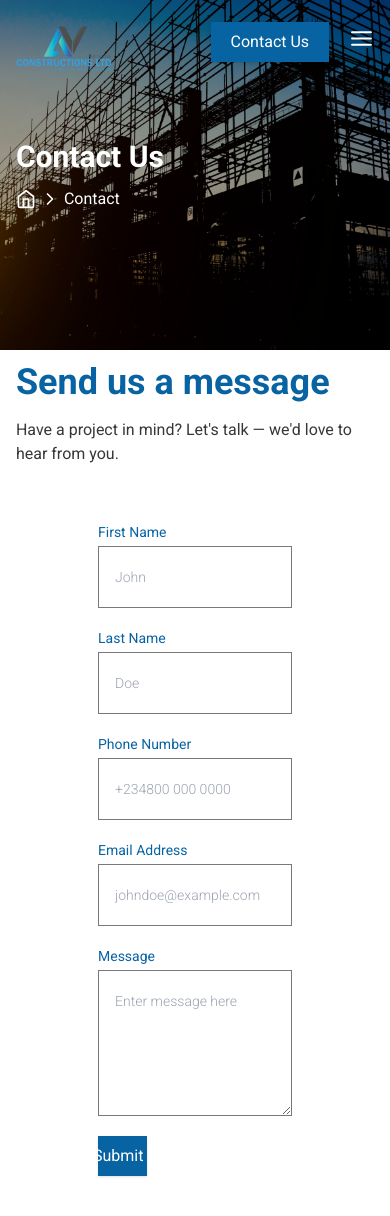
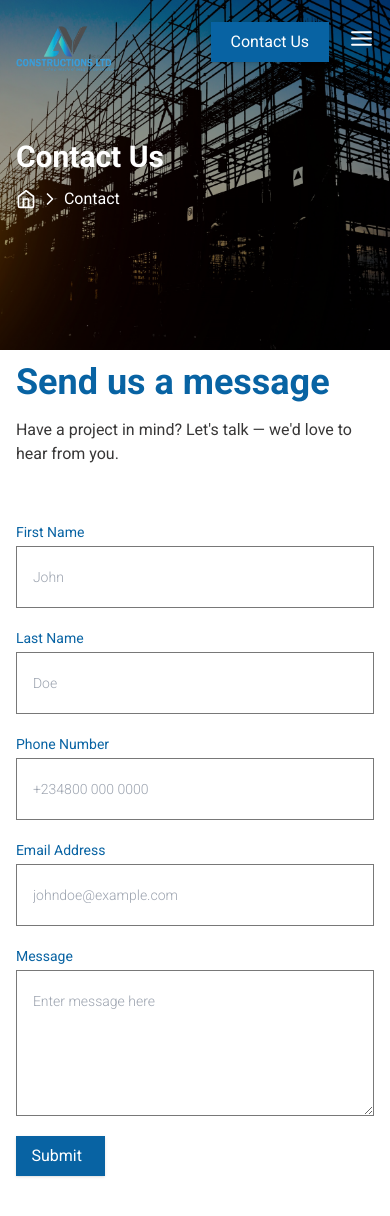
Before and after one commit to JAjorgbor/av-construction, a Next.js app: page /contact in a window 390 px wide. Shown: the top 1216 px of the page. Built offline with nearby package versions, Linux system fonts and the light colour scheme; grey boxes are pictures that could not be loaded.

Commit message:
contact page alignment improved

```diff
--- a/app/contact/page.tsx
+++ b/app/contact/page.tsx
@@ -29,14 +29,12 @@ export default function ContactPage() {
           </p>
         </div>
         <div className="flex flex-col md:flex-row items-center gap-6">
-          <div className="space-y-4 flex-grow">
+          <div className="space-y-4 w-full md:flex-grow">
             <ContactForm />
           </div>
-          <div className="w-2/5">
+          <div className="w-full md:w-2/5">
             <iframe
               src="https://www.google.com/maps/embed?pb=!1m18!1m12!1m3!1d985.0663502957254!2d7.504900587676614!3d9.039537446740717!2m3!1f0!2f0!3f0!3m2!1i1024!2i768!4f13.1!3m3!1m2!1s0x104e0beced85da1f%3A0x8c4f7fa102315c49!2s13%20Onitsha%20Cres%2C%20Area%2C%2011%20900242%2C%20Federal%20Capital%20Territory!5e0!3m2!1sen!2sng!4v1744845633074!5m2!1sen!2sng"
-              // width={600}
-              // height={450}
               style={{ border: 0 }}
               allowFullScreen
               loading="lazy"
--- a/scaffold/Header.tsx
+++ b/scaffold/Header.tsx
@@ -173,7 +173,7 @@ const MobileMenu = ({}) => {
                 initial="closed"
                 animate={isOpen ? "open" : "closed"}
                 variants={menuVariants}
-                className={`fixed lg:hidden top-24 left-1/2 transform -translate-x-1/2 -translate-y-1/2 min-h-max w-4/5 md:w-[400px] bg-secondary  p-6 rounded-2xl `}
+                className={`fixed lg:hidden top-24 left-1/2 transform -translate-x-1/2 -translate-y-1/2 min-h-max w-4/5 md:w-[400px] bg-secondary z-50 p-6 rounded-2xl `}
               >
                 {/* Menu Items */}
                 <motion.ul className="space-y-4">
```
